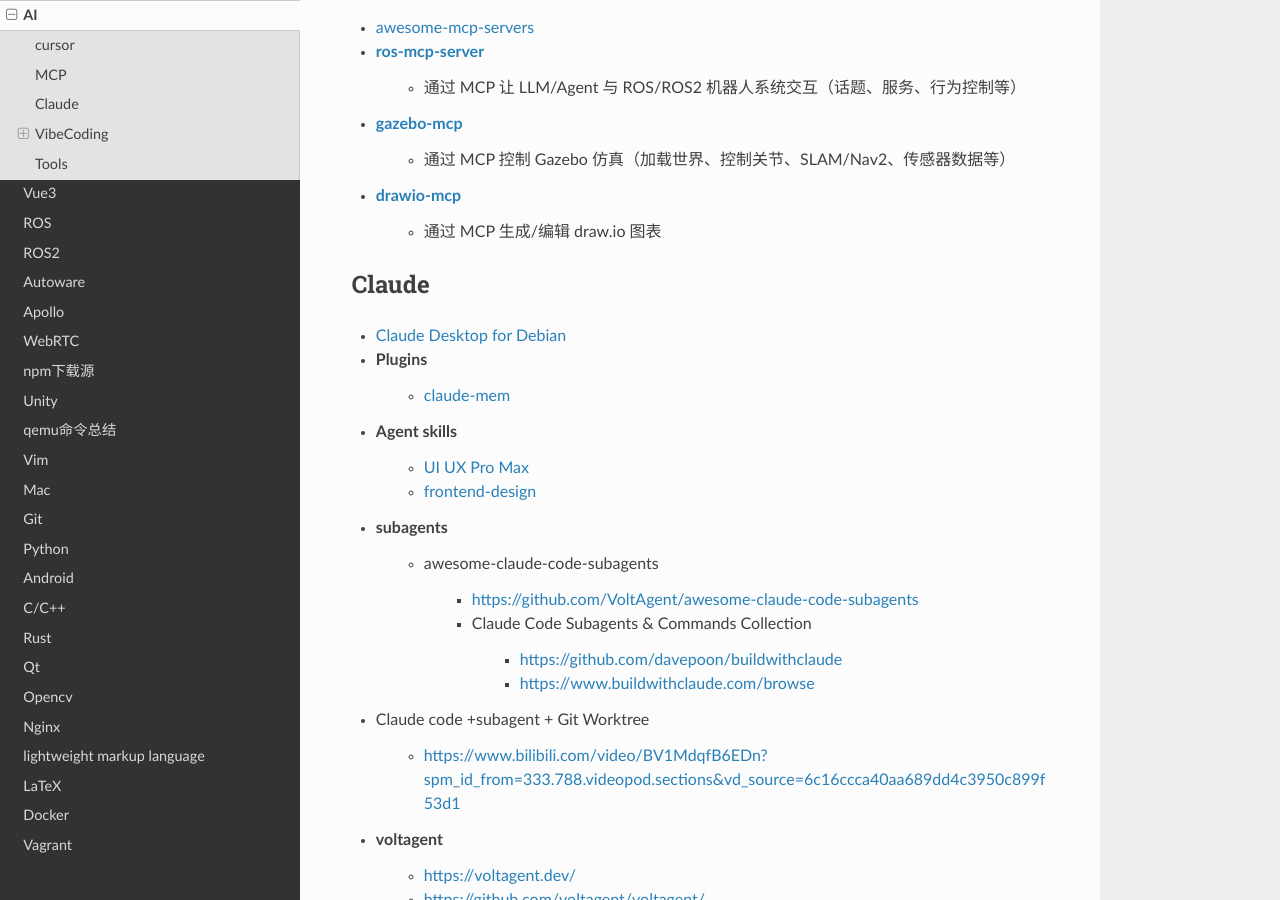
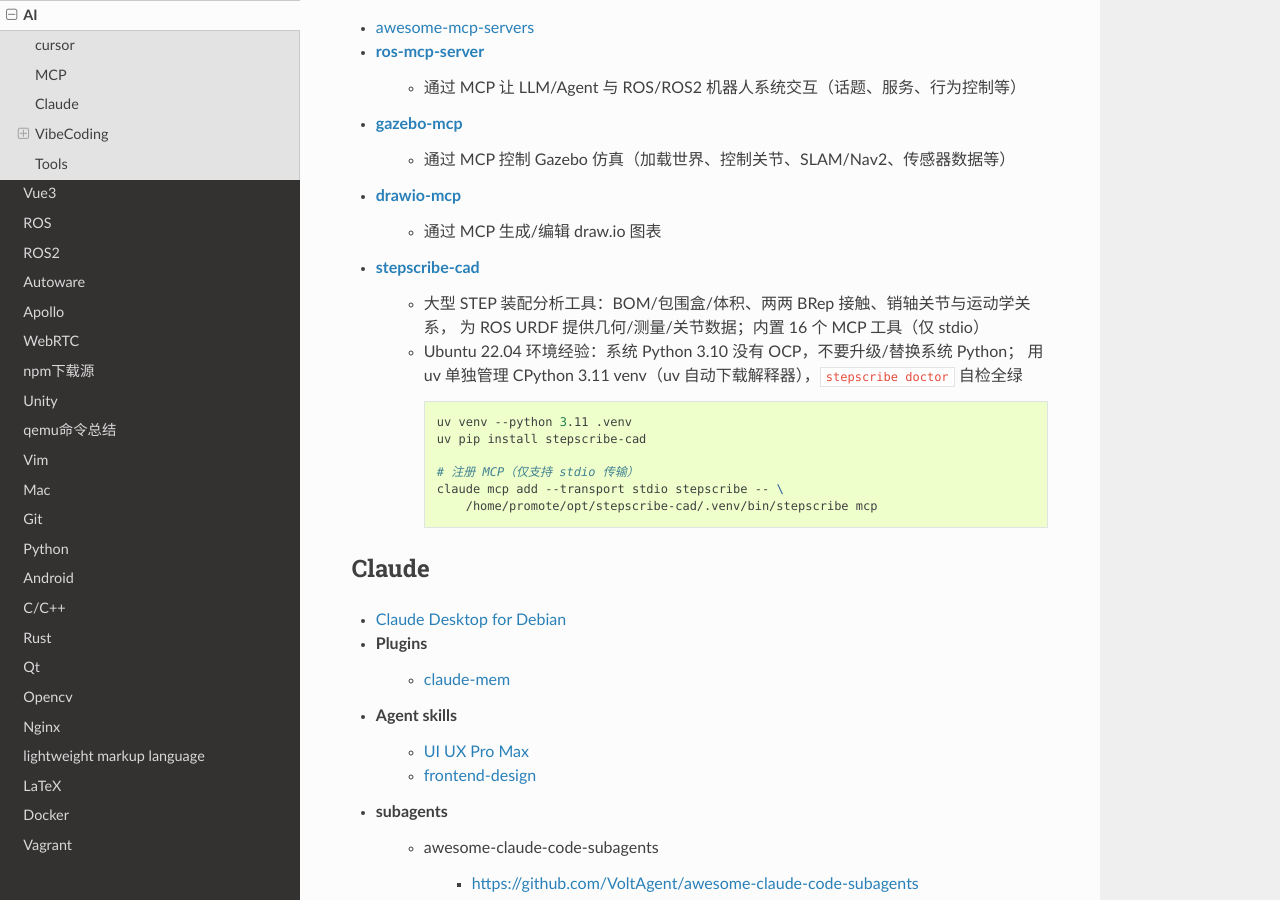
Before and after one commit to my-rds-store/my_space, a Sphinx documentation site: the page built from source/ai/index.rst, in a window 1280 px wide and 900 px high, scrolled down 1645 px. Built offline with Sphinx 7.4.7 and the Read the Docs theme 3.1.0, drawn with Linux system fonts in a browser that asks for light colours.

Commit message:
在 AI/MCP 小节添加 stepscribe-cad 及 Ubuntu22.04 + uv 环境经验
Co-Authored-By: Claude Code <noreply@anthropic.com>

```diff
--- a/source/ai/index.rst
+++ b/source/ai/index.rst
@@ -83,6 +83,22 @@ MCP
 
 * `drawio-mcp <https://github.com/jgraph/drawio-mcp>`_
     * 通过 MCP 生成/编辑 draw.io 图表
+
+* `stepscribe-cad <https://github.com/idris900323/stepscribe-cad>`_
+    * 大型 STEP 装配分析工具：BOM/包围盒/体积、两两 BRep 接触、销轴关节与运动学关系，
+      为 ROS URDF 提供几何/测量/关节数据；内置 16 个 MCP 工具（仅 stdio）
+
+    * Ubuntu 22.04 环境经验：系统 Python 3.10 没有 OCP，不要升级/替换系统 Python；
+      用 uv 单独管理 CPython 3.11 venv（uv 自动下载解释器），``stepscribe doctor`` 自检全绿
+
+      .. code-block:: sh
+
+         uv venv --python 3.11 .venv
+         uv pip install stepscribe-cad
+
+         # 注册 MCP（仅支持 stdio 传输）
+         claude mcp add --transport stdio stepscribe -- \
+             /home/promote/opt/stepscribe-cad/.venv/bin/stepscribe mcp
 
 **************
 Claude
```
